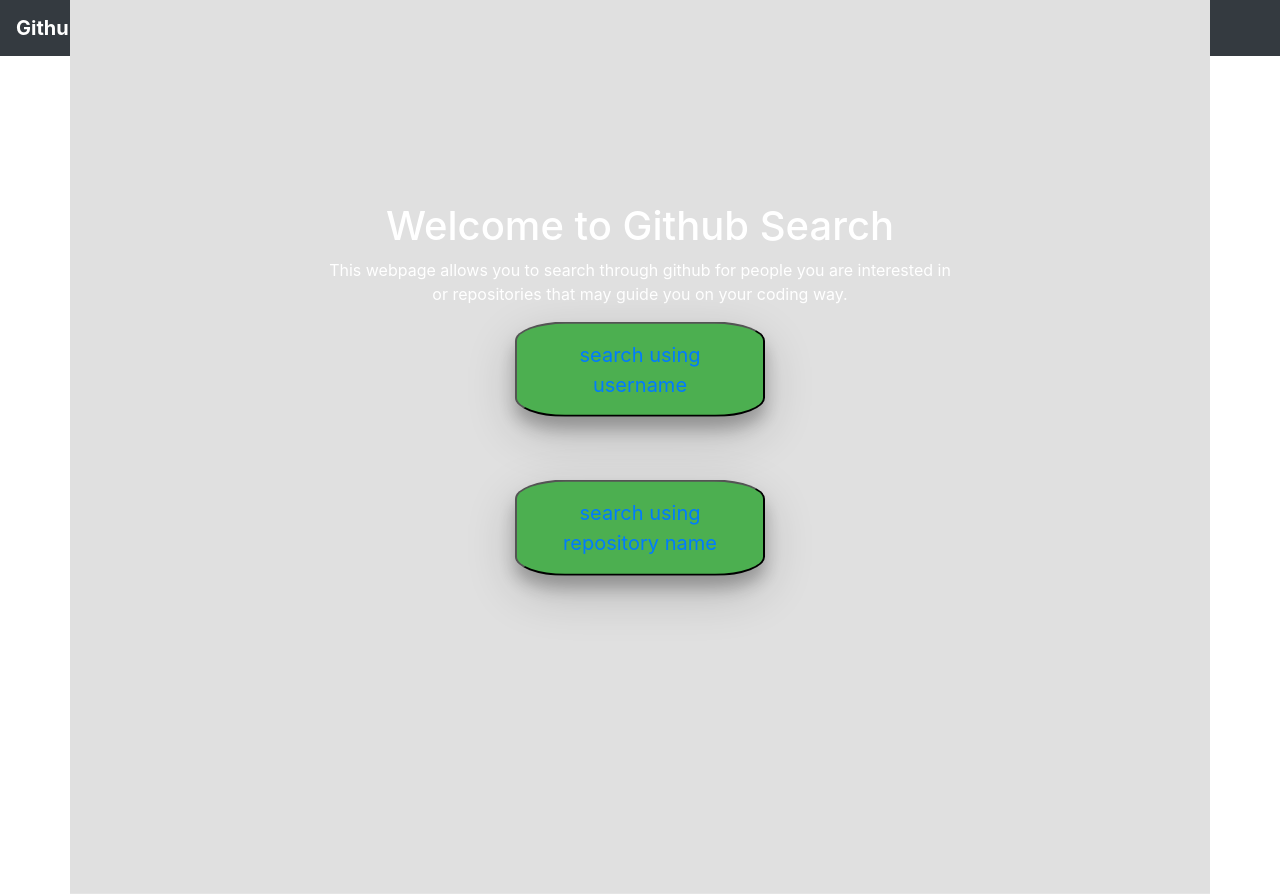
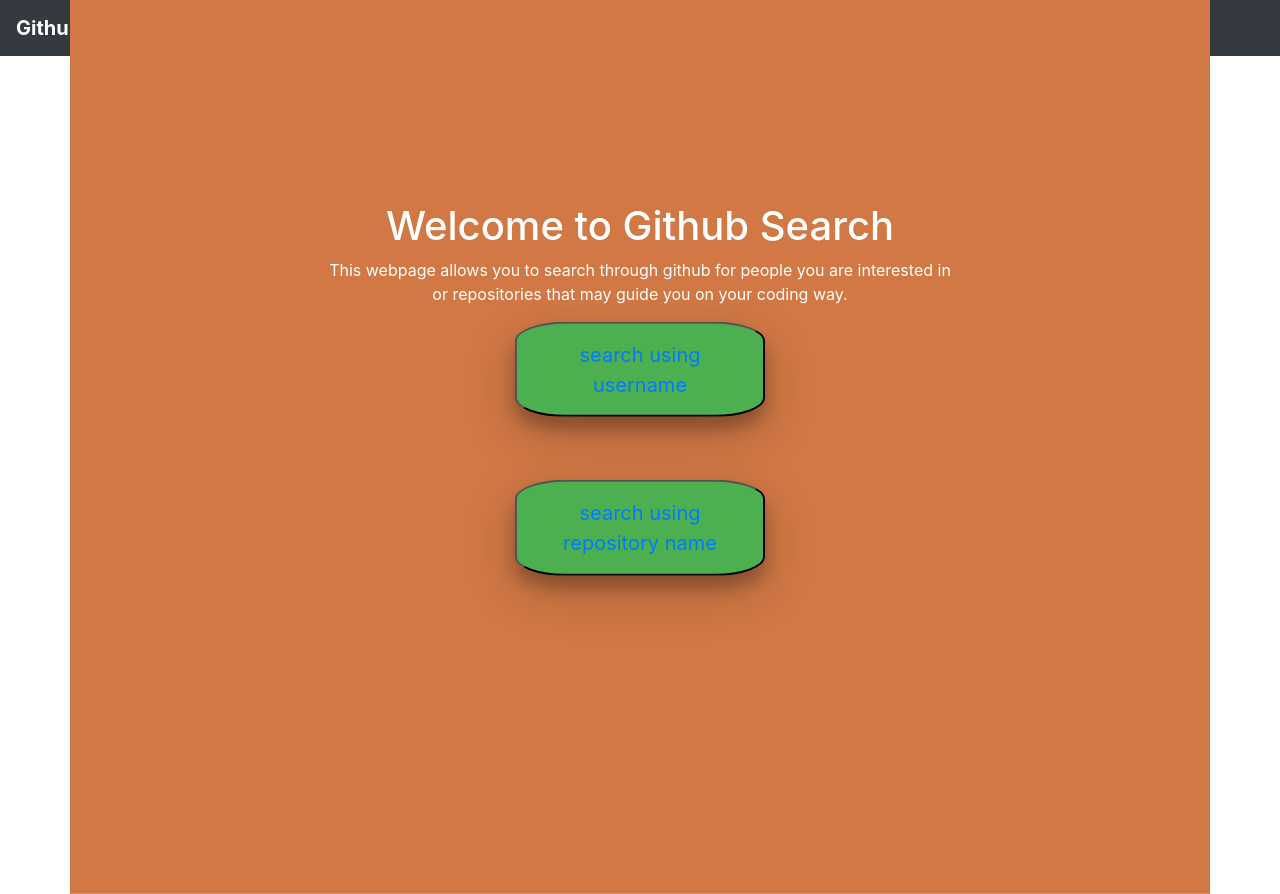
Before and after one commit to StacyWeru/Github-Search, an Angular app: page / in a window 1280 px wide. Built offline with nearby package versions, Linux system fonts and the light colour scheme.

Commit message:
Added change

```diff
--- a/src/app/home/home.component.css
+++ b/src/app/home/home.component.css
@@ -1,5 +1,5 @@
 .container{
-    background-color:rgb(224, 224, 224);
+    background-color:rgb(209, 120, 69);
     background-blend-mode: soft-light;
     margin: 0;
     margin-top: 20px;
```
